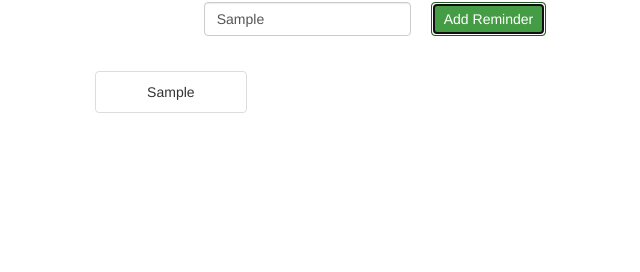
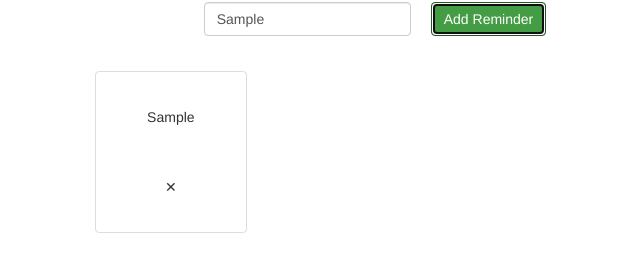
Before and after one commit to bdkay/remindMe, a React (Create React App) app: page / in a window 1280 px wide. Both pictures are taken after typing "Sample" into the empty fields and a click on the button "Add Reminder". Shown: the part 138-410 px from the top of the page, without its empty margins (265-905 px from the left). Built offline with nearby package versions, Linux system fonts and the light colour scheme.

Commit message:
Will they close?
gpom
gpom

```diff
--- a/src/actions/index.js
+++ b/src/actions/index.js
@@ -1,4 +1,4 @@
-import { ADD_REMINDER } from '../constants';
+import { ADD_REMINDER, DELETE_REMINDER } from '../constants';
 
 export const addReminder = (text) => {
   const action = {
@@ -8,3 +8,12 @@
   console.log('action in AddReminder', action);
   return action;
 };
+
+export const deleteReminder = (id) => {
+  const action = {
+    type: DELETE_REMINDER,
+    id: id
+  };
+  console.log('deleting in actions', action);
+  return action;
+};
--- a/src/components/App.jsx
+++ b/src/components/App.jsx
@@ -1,7 +1,7 @@
 import React, { Component } from 'react';
 import { connect } from 'react-redux';
 import { bindActionCreators } from 'redux';
-import { addReminder } from '../actions';
+import { addReminder, deleteReminder } from '../actions';
 
 class App extends Component {
   constructor(props){
@@ -15,6 +15,11 @@
     this.props.addReminder(this.state.text);
   }
 
+  deleteReminder(id){
+    console.log('deleting in application', id);
+    console.log('this.props', this.props);
+  }
+
   renderReminders(){
     const { reminders } = this.props;
     return (
@@ -23,7 +28,12 @@
           reminders.map(reminder => {
             return (
               <li key={reminder.id} className="list-group-item list-item">
-                <div>{reminder.text}</div>
+                <div className="list-item">{reminder.text}</div>
+                <div
+                  className="list-item delete-button"
+                  onClick={() => this.deleteReminder(reminder.id)}>
+                  &#x2715;
+                </div>
               </li>
             )
           })
@@ -68,7 +78,7 @@
 
   // Bind the action creator to the application
   function mapDispatchToProps(dispatch){
-    return bindActionCreators({addReminder}, dispatch);
+    return bindActionCreators({addReminder, deleteReminder}, dispatch);
   }
   //mapStateToProps so we can recognize the redux state in this component
   function mapStateToProps(state){
--- a/src/constants.js
+++ b/src/constants.js
@@ -1 +1,2 @@
 export const ADD_REMINDER = 'ADD_REMINDER';
+export const DELETE_REMINDER = 'DELETE_REMINDER';
--- a/src/css/style.css
+++ b/src/css/style.css
@@ -23,3 +23,12 @@
 .row {
   text-align: center;
 }
+
+.list-item {
+  display: inline-block;
+}
+
+.delete {
+  float: right;
+  padding-left:10px;
+}
```
